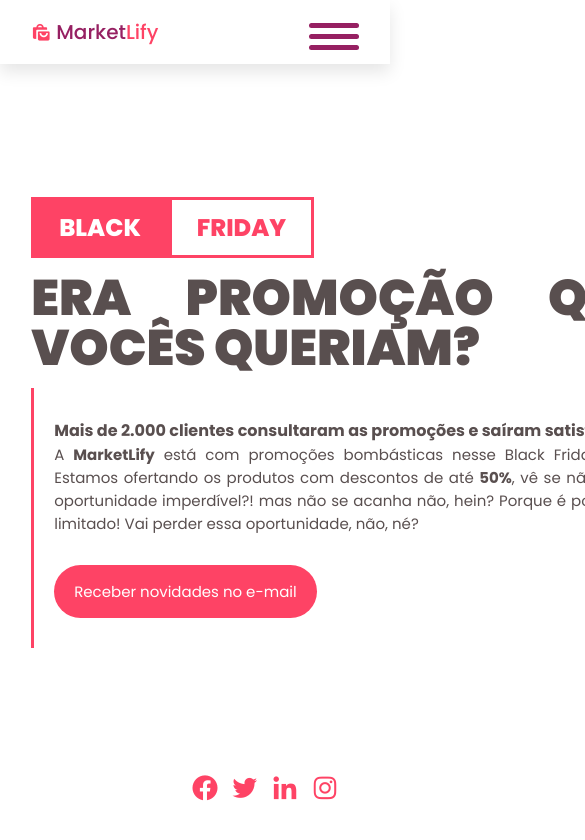
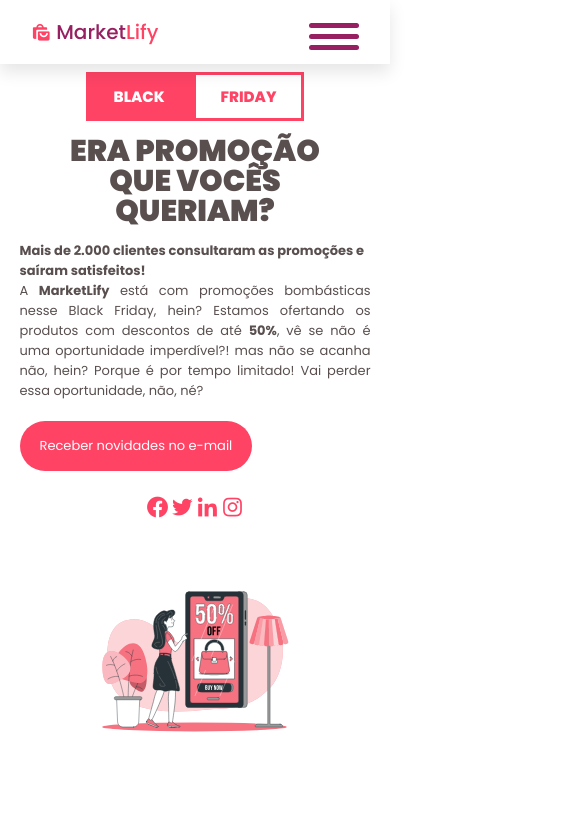
Before and after one commit to rodrigsmor/Landing-Page, a React (Create React App) app: page / in a window 390 px wide. Shown: the top 840 px of the page, 585 px wide, since content can reach past the window. Built offline with nearby package versions, Linux system fonts and the light colour scheme.

Commit message:
responsive almost finished

```diff
--- a/src/components/Home/index.js
+++ b/src/components/Home/index.js
@@ -32,19 +32,19 @@
                                 <input type="submit" value="cadastrar"/>
                             </div>
                         </div>
+
+                        <S.socialMedias>
+                            <a href=""><i class='bx bxl-facebook-circle'></i></a>
+                            <a href=""><i class='bx bxl-twitter' ></i></a>
+                            <a href=""><i class='bx bxl-linkedin' ></i></a>
+                            <a href=""><i class='bx bxl-instagram' ></i></a>
+                        </S.socialMedias>
                     </div>
                </S.content>
 
                <S.boxImage>
                    <S.image src="/img/discount.svg"/>
                </S.boxImage>
-
-               <S.socialMedias>
-                    <a href=""><i class='bx bxl-facebook-circle'></i></a>
-                    <a href=""><i class='bx bxl-twitter' ></i></a>
-                    <a href=""><i class='bx bxl-linkedin' ></i></a>
-                    <a href=""><i class='bx bxl-instagram' ></i></a>
-                </S.socialMedias>
             </S.homeContainer>
         </S.Home>
     );
--- a/src/components/Home/styled.js
+++ b/src/components/Home/styled.js
@@ -2,20 +2,26 @@
 
 export const Home = styled.section`
     height: 100vh;
-    width: 100%;
+    width: 100vw;
     background: #fff;
     color: #594f4f;
     font-family: Poppins, sans-serif;
 `;
 
 export const homeContainer = styled.div`
-    width: 100%;
+    width: 100vw;
     height: 100vh;
     display: flex;
     padding: 8%;
     align-items: center;
     flex-direction: row;
     justify-content: space-between;
+
+    @media screen and (max-width: 780px) {
+        flex-direction: column;
+        height: fit-content;
+        padding: 4.5rem 0 0;
+    }
 `;
 
 export const content = styled.div`
@@ -110,6 +116,59 @@
             margin: 30px 0 0;
         }
     }
+
+    @media screen and (max-width: 780px) {
+        .textBox {
+            width: 90vw;
+            border-left: none;
+            padding: 0;
+
+            h4 {
+                font-size: 13px;
+            }
+
+            p {
+                font-size: 13px;
+            }
+
+            .CTA {
+                margin: 20px 0 0;
+                font-size: 13px;
+            }
+
+            .appear {
+                margin: 15px 0 0;
+
+                label {
+                    font-size: 13px;
+                }
+
+                div {
+                    display: flex;
+                    justify-content: space-between;
+                    width: 80vw;
+                }
+
+                input[type^="email"] {
+                }
+
+                input[type^="submit"] {
+
+                }
+            }
+        }
+
+        @keyframes appear {
+            from {
+                opacity: 0;
+                margin: 0;
+            }
+            to {
+                opacity: 1;
+                margin: 10px 0 0;
+            }
+        }
+    }
 `;
 
 export const headline = styled.div`
@@ -117,8 +176,8 @@
     flex-wrap: wrap;
 
     h2 {
-        width: auto;
-        height: auto;
+        width: fit-content;
+        height: fit-content;
         color: #fff;
         font-weight: 800;
         padding: 10px 25px;
@@ -140,6 +199,24 @@
         line-height: 50px;
         text-align: justify;
     }
+
+    @media screen and (max-width: 780px) {
+        justify-content: center;
+        width: 90vw;
+
+        h2 {
+            font-size: 15px;
+        }
+
+        h3 {
+            line-height: 30px;
+            flex-grow: initial;
+            font-size: 30px;
+            text-align: center;
+            max-width: 80vw;
+            float: inline-end;
+        }
+    }
 `;
 
 export const boxImage = styled.div`
@@ -150,6 +227,12 @@
     width: auto;
     height: 60vh;
     min-height: 40vh;
+
+    @media screen and (max-width: 780px) {
+        width: 60vw;
+        height: auto;
+        margin: -40px 0 0;
+    }
 `;
 
 export const socialMedias = styled.div`
@@ -169,4 +252,16 @@
             color: #962062;
         }
     }
+
+    @media screen and (max-width: 780px) {
+        position: static;
+        width: 10vw;
+        margin: 0 auto;
+        justify-content: center;
+        padding: 20px 0 0 0;
+
+        a {
+            font-size: 25px;
+        }
+    }
 `;
```
